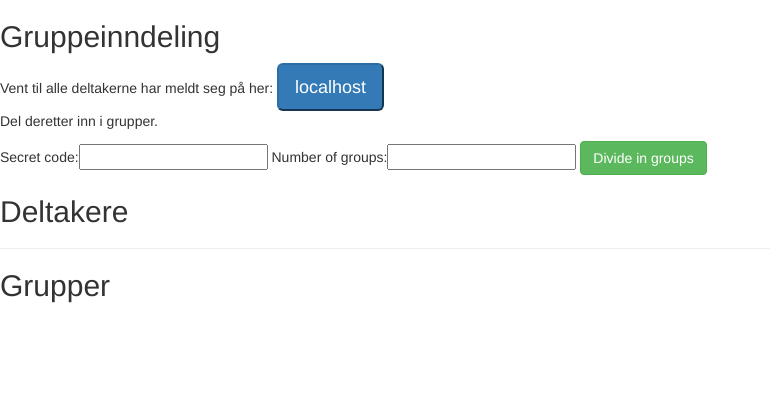
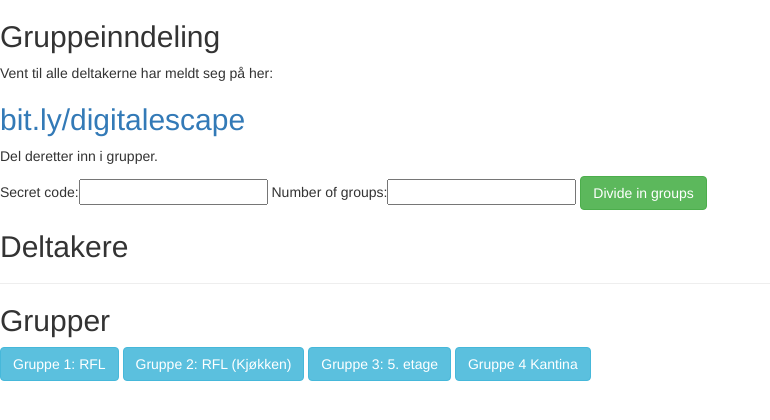
Before and after one commit to etsikt/groups, a website: page admin.html in a window 1280 px wide. Shown: the whole page, without its empty margins (0-770 px from the left). Drawn offline with nearby package versions, Linux system fonts and the light colour scheme; no server answers.

Commit message:
AWS version

```diff
--- a/admin.html
+++ b/admin.html
@@ -10,7 +10,7 @@
    </head>
    <body>
       <h2>Gruppeinndeling</h2>
-      Vent til alle deltakerne har meldt seg på her: <button class="btn-lg btn-primary" id="address"></button>
+      Vent til alle deltakerne har meldt seg på her: <h2 id="address"></h2>
       <p>Del deretter inn i grupper.</p>
       Secret code:<input type="password" id="pw"></input>
       Number of groups:<input type="text" id="noOfGroups"></input>
@@ -22,6 +22,11 @@
       <hr/>
 
       <h2>Grupper</h2>
+<button class="btn btn-info">Gruppe 1: RFL</button>
+<button class="btn btn-info">Gruppe 2: RFL (Kj&oslash;kken)</button>
+<button class="btn btn-info">Gruppe 3: 5. etage</button>
+<button class="btn btn-info">Gruppe 4  Kantina</button>
+<br/><br/>
 	  <div id="json" class="container-fluid">
 			<div id="groups" class="row"></div>
 		    </div>
@@ -29,8 +34,8 @@
     <script>
          // at document read (runs only ones).
          $(document).ready(function(){
-
-         	$("button#address").html(window.location.host);
+        var adr = "bit.ly/digitalescape";
+         	$("h2#address").html('<a target="_blank" href="'+adr+'">' + adr + '</a>');//window.location.host);
 
             $("button#divide").click(function(){
 	            $('div#groups').html("");
--- a/server.js
+++ b/server.js
@@ -1,6 +1,7 @@
 var express = require('express');
 var app = express();
-var server = require('http').Server(app);
+var http = require('http');
+var server = http.Server(app);
 var io = require('socket.io')(server);
 
 //http://stackoverflow.com/questions/29854405/sending-array-from-server-to-client-with-socket-io
@@ -18,7 +19,7 @@ app.get('/admin.html', function (req, res) {
 });
 
 var allClients = Array();
-
+console.log("MaxSockets: " + http.globalAgent.maxSockets);
 function getUsers()
 {
 	var users = allClients.map(function(s) {
```
